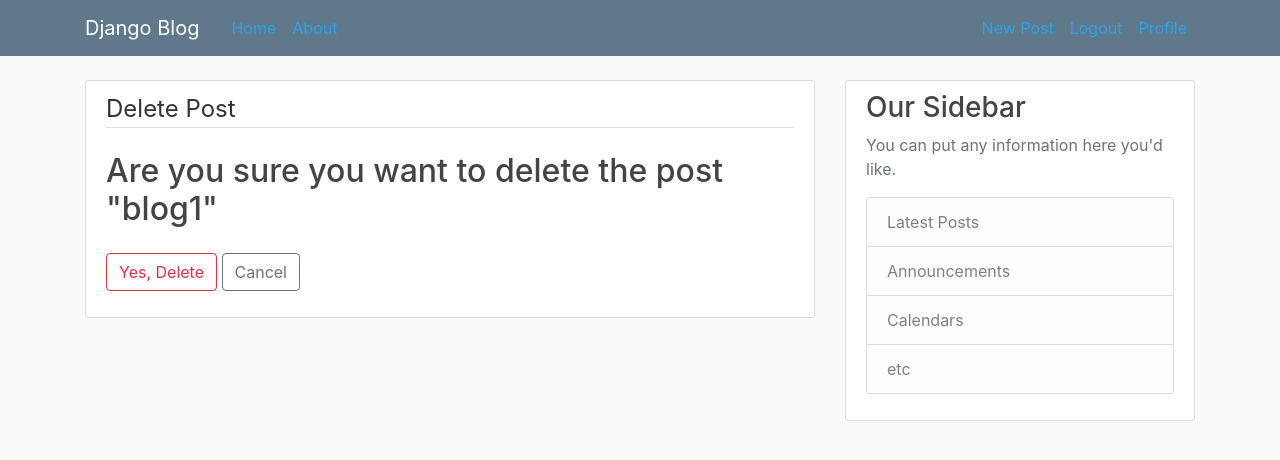
After one commit to Ferney1998/webpage-blog, a Django app: page /post/1/delete/ in a window 1280 px wide. The commit adds this page. Shown: the top 460 px of the page. Run offline with Django 3.2, Linux system fonts and the light colour scheme; a user stored in the database is signed in; data comes from the database, SQL or seed files in the repository; both versions use the stored data as it was after the commit; some libraries are stand-ins or nearby versions.

Commit message:
detail, create, update and delete class-based Views

```diff
--- a/blog/models.py
+++ b/blog/models.py
@@ -1,6 +1,7 @@
 from django.db import models
 from django.utils import timezone
 from django.contrib.auth.models import User
+from django.urls import reverse
 
 
 class Post(models.Model):
@@ -11,3 +12,6 @@ class Post(models.Model):
 
     def __str__(self):
         return self.title
+
+    def get_absolute_url(self):
+        return reverse('post-detail', kwargs={'pk': self.pk})
--- a/blog/templates/blog/base.html
+++ b/blog/templates/blog/base.html
@@ -35,6 +35,7 @@
             <!-- Navbar Right Side -->
             <div class="navbar-nav">
               {% if user.is_authenticated %}
+              <a class="nav-item nav-link" href="{% url 'post-create' %}">New Post</a>
               <a class="nav-item nav-link" href="{% url 'logout' %}">Logout</a>
               <a class="nav-item nav-link" href="{% url 'profile' %}">Profile</a>
               {% else %}
--- a/blog/templates/blog/home.html
+++ b/blog/templates/blog/home.html
@@ -8,7 +8,7 @@
               <a class="mr-2" href="#">{{ post.author }}</a>
               <small class="text-muted">{{ post.date_posted|date:"F d, Y"}}</small>
             </div>
-            <h2><a class="article-title" href="#">{{ post.title }}</a></h2>
+            <h2><a class="article-title" href="{% url 'post-detail' post.id %}">{{ post.title }}</a></h2>
             <p class="article-content">{{ post.content }}</p>
           </div>
         </article>
--- /dev/null
+++ b/blog/templates/blog/post_confirm_delete.html
@@ -0,0 +1,17 @@
+{% extends "blog/base.html" %}
+{% block content %}
+
+    <div class="content-section">
+        <form method="POST">
+            {% csrf_token %}
+            <fieldset class="form-group">
+                <legend class="border-bottom mb-4">Delete Post</legend>
+                <h2>Are you sure you want to delete the post "{{ object.title }}"</h2>
+            </fieldset>
+            <div class="form-group">
+                <button class="btn btn-outline-danger" type="submit">Yes, Delete</button>
+                <a class="btn btn-outline-secondary" href="{% url 'post-detail' object.id %}">Cancel</a>
+            </div>
+        </form>
+    </div>
+{% endblock content %}
--- a/blog/urls.py
+++ b/blog/urls.py
@@ -1,7 +1,12 @@
 from django.urls import path
 from . import views
+from.views import PostCreateView, PostListView, PostDetailView, PostUpdateView, PostDeleteView
 
 urlpatterns = [
-    path('', views.home, name='blog-home'),
+    path('', PostListView.as_view(), name='blog-home'),
+    path('post/<int:pk>/', PostDetailView.as_view(), name='post-detail'),
+    path('post/new/', PostCreateView.as_view(), name='post-create'),
+    path('post/<int:pk>/update/', PostUpdateView.as_view(), name='post-update'),
+    path('post/<int:pk>/delete/', PostDeleteView.as_view(), name='post-delete'),
     path('about/', views.about, name='blog-about'),
 ]
--- a/blog/views.py
+++ b/blog/views.py
@@ -1,5 +1,11 @@
 from django.shortcuts import render
+from django.contrib.auth.mixins import LoginRequiredMixin, UserPassesTestMixin
 from .models import Post
+from django.views.generic import (ListView,
+                                DetailView,
+                                CreateView,
+                                UpdateView,
+                                DeleteView)
 
 
 def home(request):
@@ -8,6 +14,53 @@ def home(request):
     }
     return render(request, 'blog/home.html', context)
 
+class PostListView(ListView):
+    model = Post
+    template_name = 'blog/home.html'
+    context_object_name = 'posts'
+    ordering = ['-date_posted']
+
+
+class PostDetailView(DetailView):
+    model = Post
+
+
+class PostCreateView(LoginRequiredMixin, CreateView):
+    model = Post
+    fields = ['title', 'content']
+
+    def form_valid(self, form):
+        form.instance.author = self.request.user
+        return super().form_valid(form)
+
+
+
+class PostUpdateView(LoginRequiredMixin, UserPassesTestMixin, UpdateView):
+    model = Post
+    fields = ['title', 'content']
+
+    def form_valid(self, form):
+        form.instance.author = self.request.user
+        return super().form_valid(form)
+
+    def test_func(self):
+        post = self.get_object()
+        if self.request.user == post.author:
+            return True
+        return False
+
+
+class PostDeleteView(LoginRequiredMixin, UserPassesTestMixin, DeleteView):
+    model = Post
+    success_url = '/'
+    def test_func(self):
+        post = self.get_object()
+        if self.request.user == post.author:
+            return True
+        return False
+
+
+
 
 def about(request):
     return render(request, 'blog/about.html', {'title': 'About'})
```
Also changed, not shown: blog/templates/blog/post_detail.html (added, +24 -0 lines), blog/templates/blog/post_form.html (added, +17 -0 lines), db.sqlite3, media/profile_pics/001.jpg.
